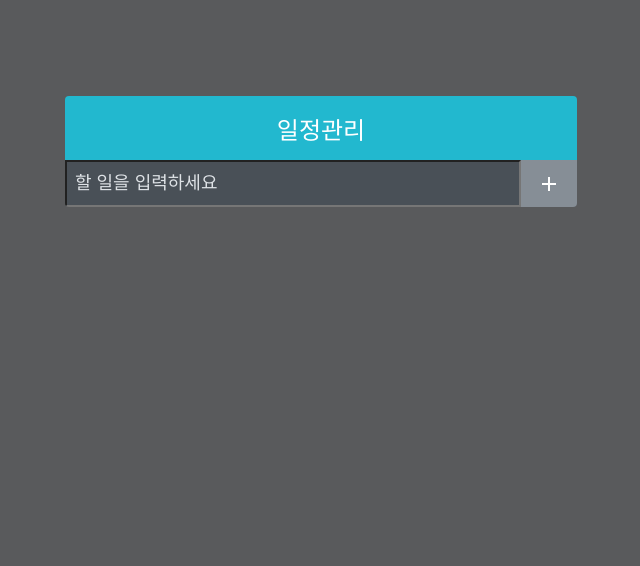
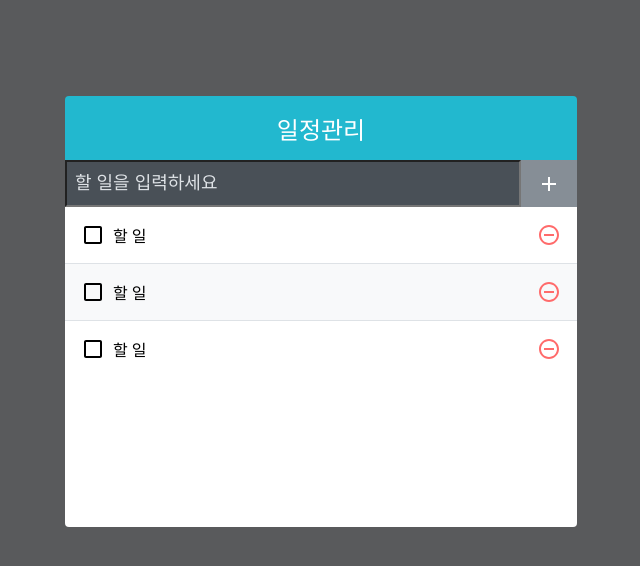
Before and after one commit to cozaro/todo-app, a React (Create React App) app: page / in a window 1280 px wide. Shown: the top 566 px of the page, without its empty margins (319-959 px from the left). Built offline with nearby package versions, Linux system fonts and the light colour scheme.

Commit message:
feat: create 'TodoList' and 'TodoListItem'

```diff
--- a/src/App.js
+++ b/src/App.js
@@ -1,10 +1,14 @@
 import React from 'react';
 import TodoInsert from './components/TodoInsert';
+import TodoList from './components/TodoList';
 import TodoTemplate from './components/TodoTemplate';
 
 const App = () => {
   return (
-    <TodoTemplate><TodoInsert/></TodoTemplate>
+    <TodoTemplate>
+      <TodoInsert />
+      <TodoList />
+    </TodoTemplate>
   )
 };
 
--- /dev/null
+++ b/src/components/TodoList.js
@@ -0,0 +1,15 @@
+import React from 'react';
+import './TodoList.scss';
+import TodoListItem from './TodoListItem';
+
+const TodoList = () => {
+  return (
+    <div className="TodoList">
+      <TodoListItem />
+      <TodoListItem />
+      <TodoListItem />
+    </div>
+  )
+}
+
+export default TodoList;
--- /dev/null
+++ b/src/components/TodoList.scss
@@ -0,0 +1,5 @@
+.TodoList {
+  min-height: 320px;
+  max-height: 513px;
+  overflow-y: auto;
+}
--- /dev/null
+++ b/src/components/TodoListItem.js
@@ -0,0 +1,23 @@
+import React from 'react';
+import {
+  MdCheckBoxOutlineBlank,
+  MdCheckBox,
+  MdRemoveCircleOutline,
+} from 'react-icons/md';
+import './TodoListItem.scss';
+
+const TodoListItem = () => {
+  return (
+    <div className="TodoListItem">
+      <div className="checkbox">
+        <MdCheckBoxOutlineBlank />
+        <div className="text">할 일</div>
+      </div>
+      <div className="remove">
+        <MdRemoveCircleOutline/>
+      </div>
+    </div>
+  )
+}
+
+export default TodoListItem;
--- /dev/null
+++ b/src/components/TodoListItem.scss
@@ -0,0 +1,47 @@
+.TodoListItem {
+  padding: 1rem;
+  display: flex;
+  align-items: center; // 세로 중앙 정렬
+  &:nth-child(even) {
+    background: #f8f9fa;
+  }
+  .checkbox {
+    cursor: pointer;
+    flex: 1; // 차지할 수 있는 영역 모두 차지
+    display: flex;
+    align-items: center; // 세로 중앙 정렬
+    svg {
+      // 아이콘
+      font-size: 1.5rem;
+    }
+    .text {
+      margin-left: 0.5rem;
+      flex: 1; // 차지할 수 있는 영역 모두 차지
+    }
+    // 체크되었을 때 보여 줄 스타일
+    &.checked {
+      svg {
+        color: #22b8cf;
+      }
+      .text {
+        color: #adb5bd;
+        text-decoration: line-through;
+      }
+    }
+  }
+  .remove {
+    display: flex;
+    align-items: center;
+    font-size: 1.5rem;
+    color: #ff6b6b;
+    cursor: pointer;
+    &:hover {
+      color: #ff8787;
+    }
+  }
+
+  // 엘리먼트 사이사이에 테두리를 넣어 줌
+  & + & {
+    border-top: 1px solid #dee2e6;
+  }
+}
```
